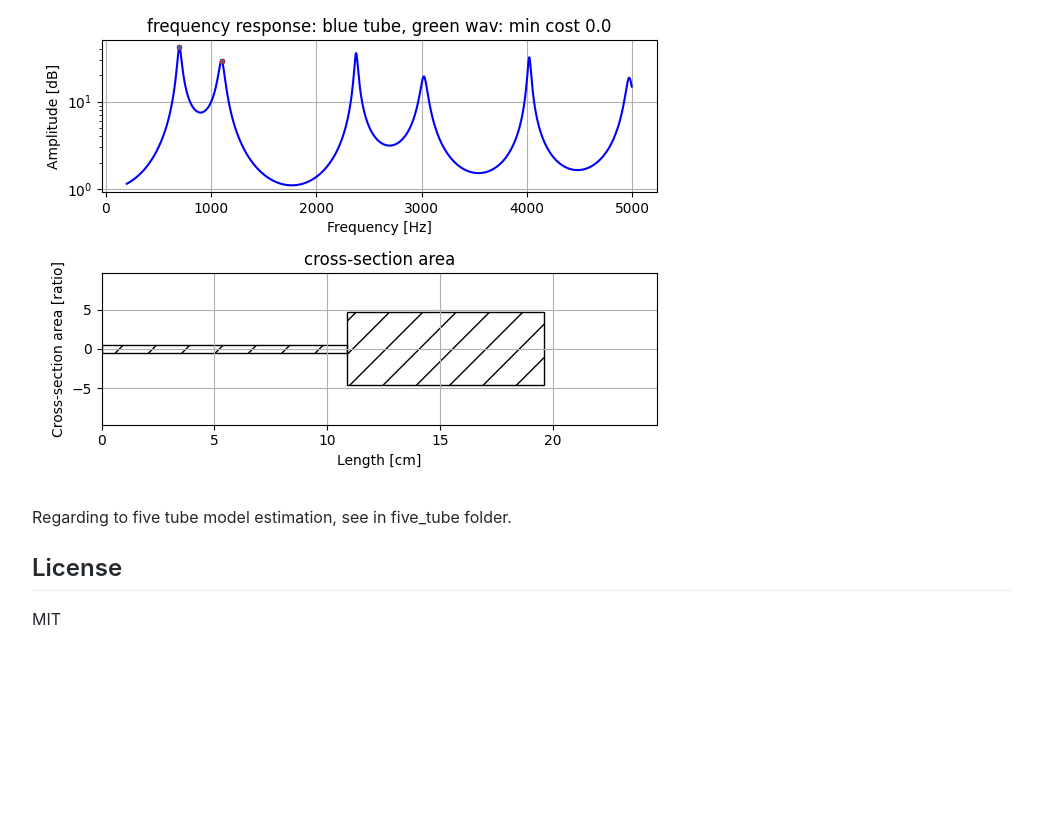
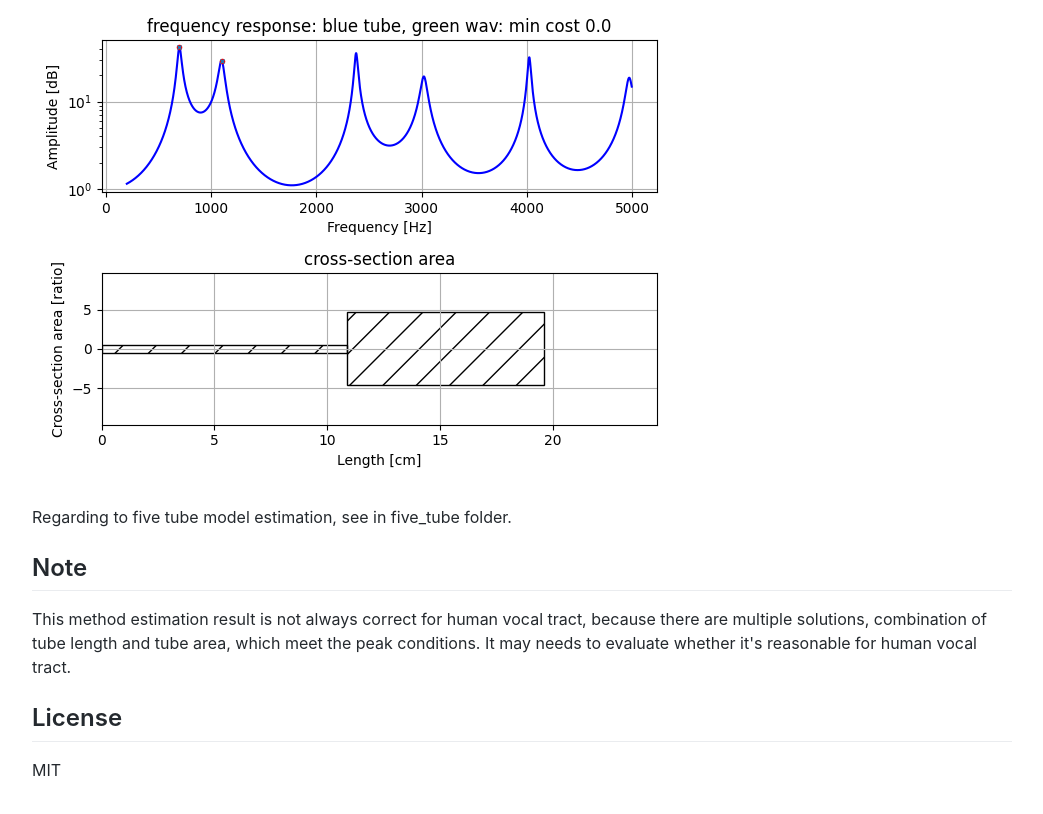
Before and after one commit to shun60s/Vocal-Tube-Estimation2, a plain HTML site: page docs/index.html in a window 1280 px wide. Shown: the part 2708-3522 px from the top of the page, without its empty margins (118-1161 px from the left). Before the commit the page ends 3371 px from the top, so only its background shows below. Drawn offline with Linux system fonts and the light colour scheme.

Commit message:
add note

```diff
--- a/docs/index.html
+++ b/docs/index.html
@@ -59,6 +59,13 @@ python pks2tube3.py  --peaks 700 1100
 <p> <img src="figure_700-2tube.png" alt="figure4" > <br /></p>
 </ br>
 <p>Regarding to five tube model estimation, see in five_tube folder.<br /></p>
+
+<h2>Note    </h2>
+<p>This method estimation result is not always correct for human vocal tract,
+because there are multiple solutions, combination of tube length and tube area, which meet the peak conditions.
+It may needs to evaluate whether it's reasonable for human vocal tract.<br /></p>
+
+
 <h2>License    </h2>
 <p>MIT<br /></p>
 
```
Also changed, not shown: five_tube/docs/index.html (+6 -0 lines), 2 other files.
